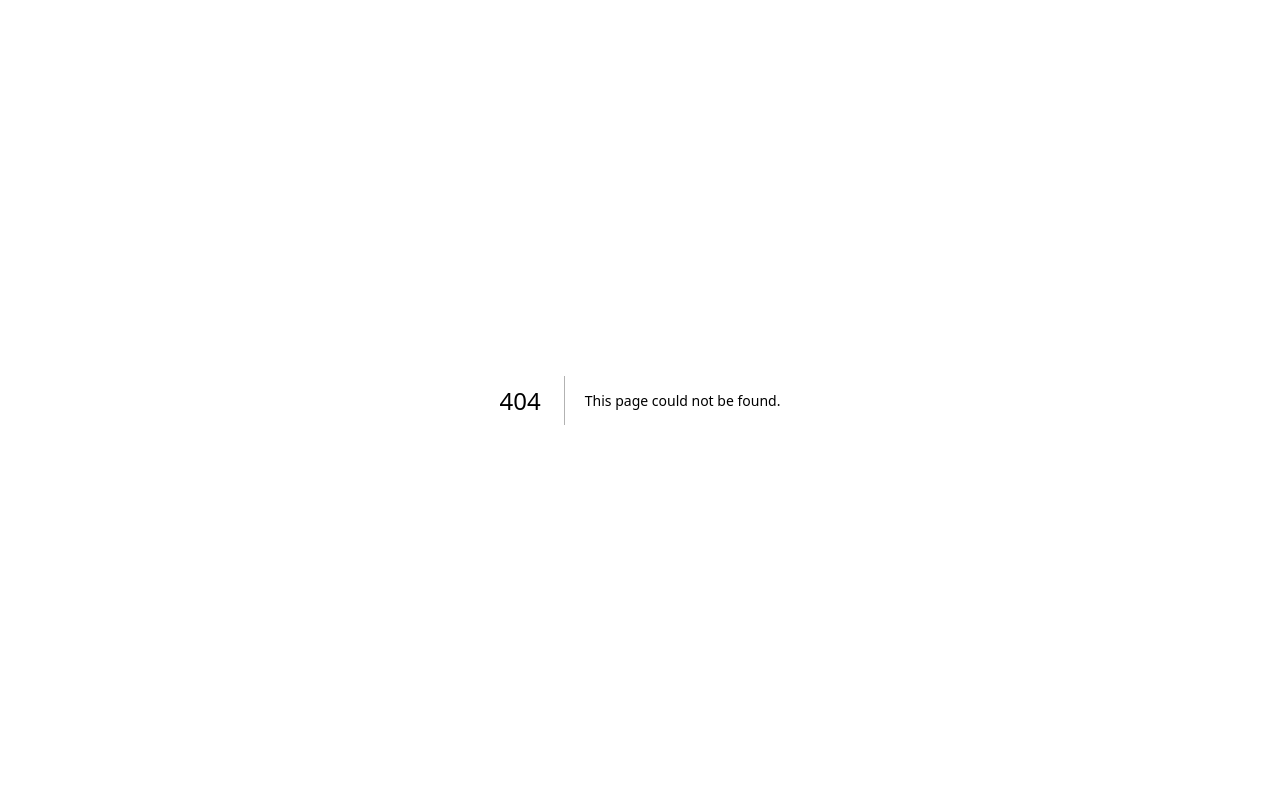
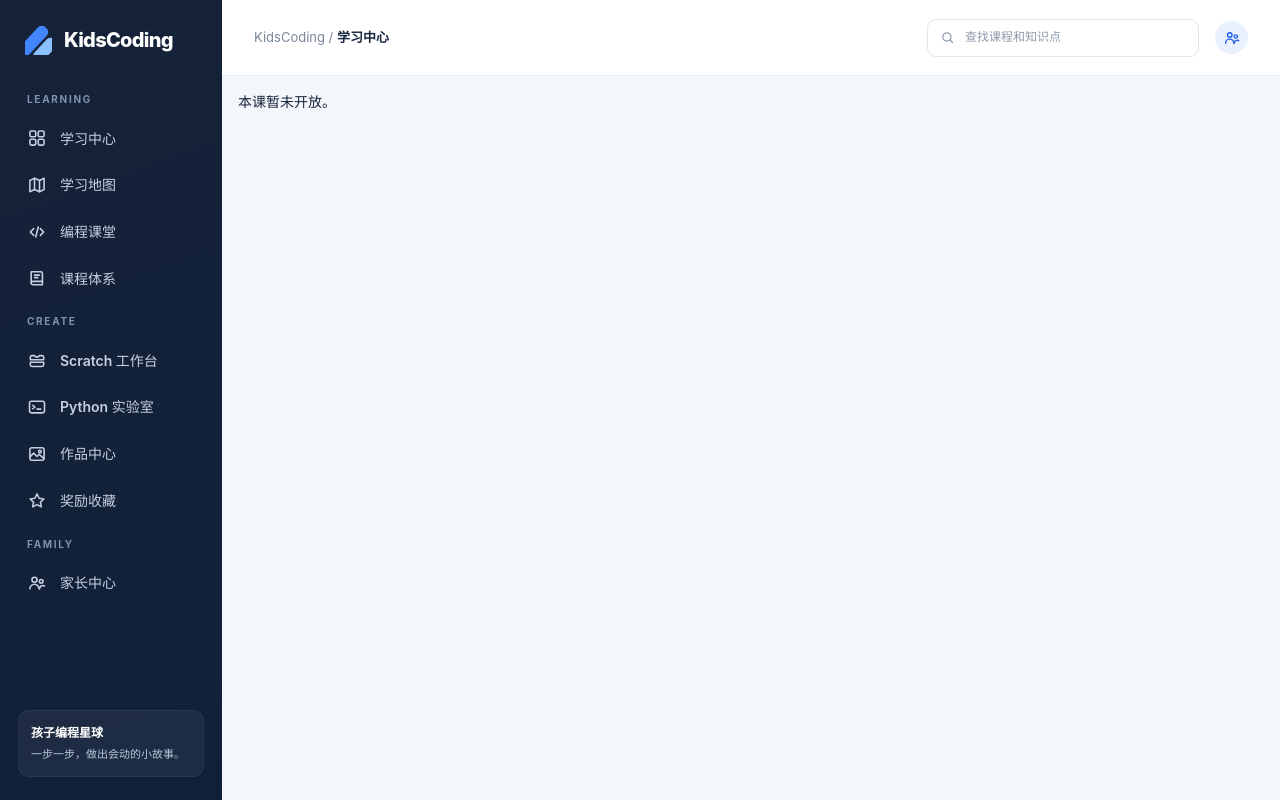
Before and after one commit to HelloMrDuan/kidsCoding, a Next.js app in the folder apps/web/: page /learn/ai-python-lab-u3-l03/1 in a window 1280 px wide. Before the commit this address had no page. Built offline with nearby package versions, Linux system fonts and the light colour scheme.

Commit message:
A1-U3-L03: lesson route

```diff
--- /dev/null
+++ b/apps/web/src/app/learn/ai-python-lab-u3-l03/[lessonId]/page.tsx
@@ -0,0 +1,17 @@
+import A1U3L03Lab from '@/features/ai-python/a1-u3-l03-lab'
+
+/**
+ * A1-U3-L03 课堂路由：只放行本课 lessonId，其他 lessonId 不渲染课堂。
+ * 与 A1-U3-L02 路由同构；U3 本地试点页只放行试点课，不与本课共用路由。
+ */
+export default async function Page({ params }: { params: Promise<{ lessonId: string }> }) {
+  const { lessonId } = await params
+  if (lessonId !== 'A1-U3-L03') {
+    return (
+      <main className="min-h-screen bg-[#f3f6fb] p-4 text-[#18243a]">
+        <p className="text-sm">本课暂未开放。</p>
+      </main>
+    )
+  }
+  return <A1U3L03Lab />
+}
```
